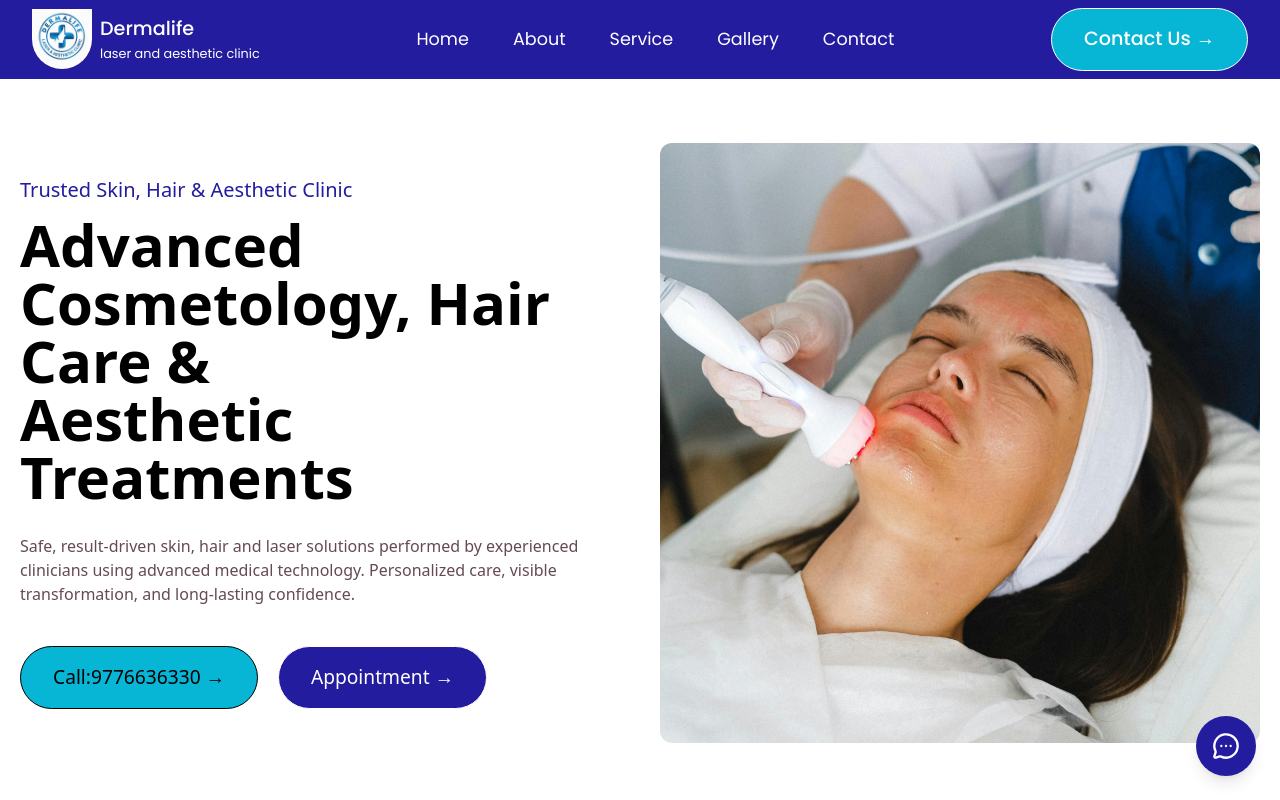
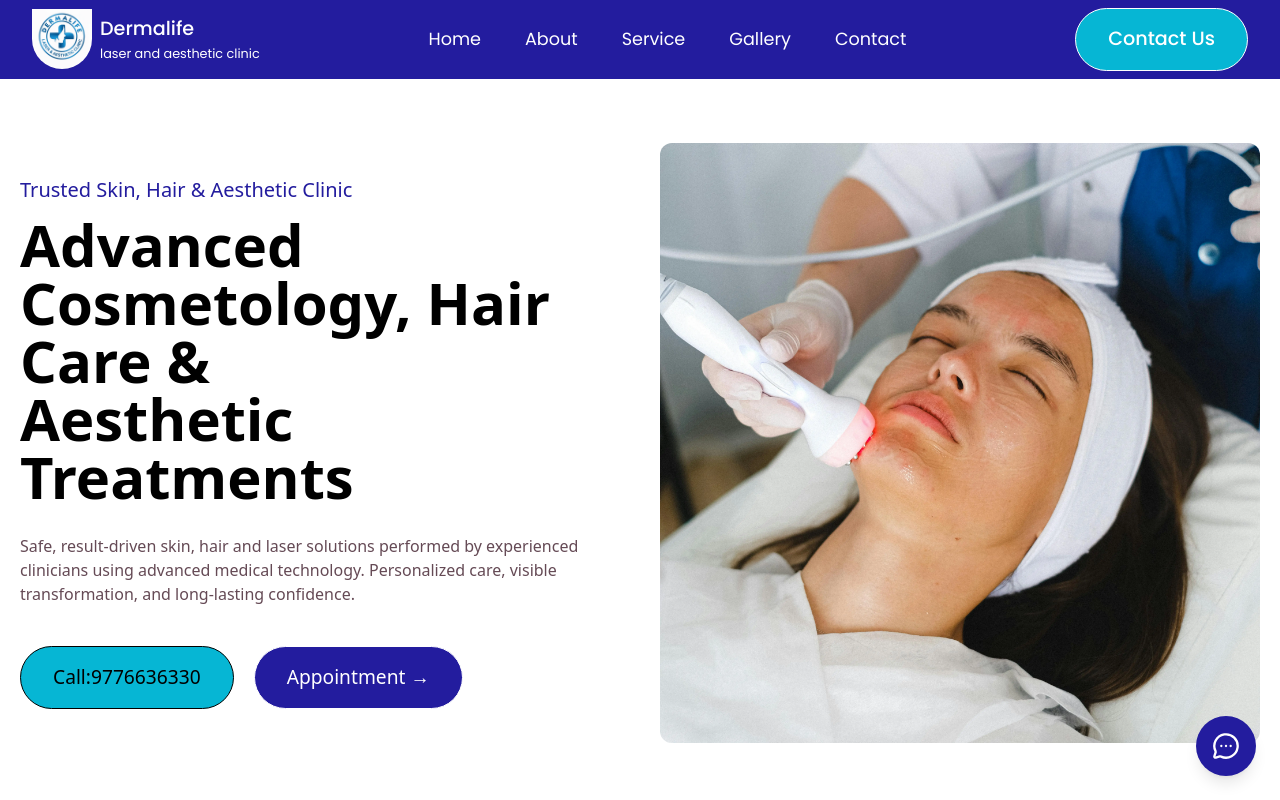
Before and after one commit to anchal-github123/DermalifeClinic, a React (Vite) app in the folder Frontend/: page / in a window 1280 px wide. Shown: the top 800 px of the page. Built offline with nearby package versions, Linux system fonts and the light colour scheme.

Commit message:
chnage button

```diff
--- a/Frontend/src/components/Button.jsx
+++ b/Frontend/src/components/Button.jsx
@@ -1,8 +1,8 @@
 export default function Button({ text, bgcolor, textcol, type, link, onClick }) {
-  const baseClass =
-     `
-  flex items-center justify-center gap-2 cursor-pointer font-medium shadow:2xl w-full md:w-auto
-  text-[0.9rem] sm:text[0.8rem] md:text-[1.2rem] px-5 py-3 md:px-6 md:py-4 lg:px-8 lg:py-4
+  const baseClass =   `
+  flex items-center justify-center gap-1 cursor-pointer font-medium shadow:2xl w-full py-4 md:w-auto
+  text-[0.8rem] sm:text[0.8
+  rem] md:text-[1.2rem] px-5 py-3 md:px-6 md:py-4 lg:px-8 lg:py-4
   rounded-full transition-all duration-300
   hover:scale-105 hover:shadow-lg hover:-translate-y-1 border-1
 `;
@@ -15,7 +15,7 @@ export default function Button({ text, bgcolor, textcol, type, link, onClick })
   if (type === "call") {
     return (
       <a href={`tel:${link}`} className={baseClass} style={style}>
-        {text} →
+        {text}
       </a>
     );
   }
```
